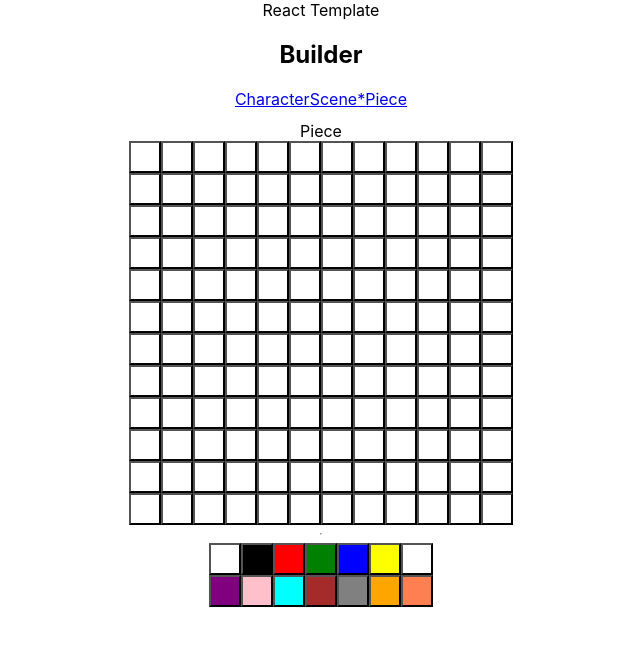
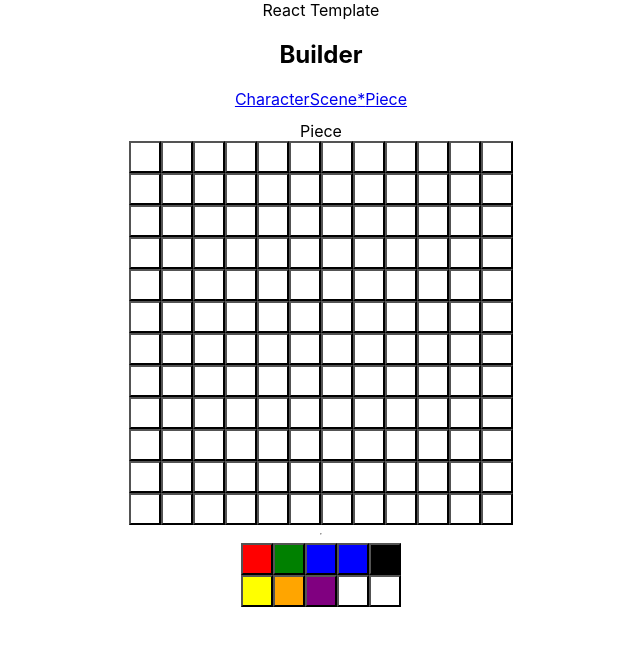
Before and after one commit to Juanjofp/block-game-builder, a React (Create React App) app: page /builder/piece in a window 1280 px wide. Shown: the top 646 px of the page, without its empty margins (319-959 px from the left). Built offline with nearby package versions, Linux system fonts and the light colour scheme.

Commit message:
Refactor BuilderPiecePage using redux

```diff
--- /dev/null
+++ b/src/features/builder/framework/web/builder-piece-page/builder-piece-page.tsx
@@ -0,0 +1,44 @@
+import * as React from 'react';
+import { MatrixColorCell } from './matrix-color-cell';
+
+export type BuilderPiecePageProps = {
+    title: string;
+    pieceSchema: string[][];
+    updatePieceSchema: (color: string, position: [number, number]) => void;
+    paletteSchema: string[][];
+    onColorSelected: (color: string, position: [number, number]) => void;
+};
+export function BuilderPiecePage({
+    title,
+    pieceSchema,
+    updatePieceSchema,
+    paletteSchema,
+    onColorSelected
+}: BuilderPiecePageProps) {
+    return (
+        <div
+            data-testid={'builder-piece-page-container'}
+            style={{
+                display: 'flex',
+                flexDirection: 'column',
+                flex: 1,
+                alignItems: 'center',
+                padding: 12
+            }}
+        >
+            <div>{title}</div>
+            <MatrixColorCell
+                testId={'builder-piece-canvas'}
+                colorScheme={pieceSchema}
+                onCellSelected={updatePieceSchema}
+            />
+            <hr />
+            <MatrixColorCell
+                testId={'builder-piece-palette'}
+                colorScheme={paletteSchema}
+                onCellSelected={onColorSelected}
+                cellSize={32}
+            />
+        </div>
+    );
+}
--- a/src/features/builder/framework/web/builder-piece-page/index.tsx
+++ b/src/features/builder/framework/web/builder-piece-page/index.tsx
@@ -1,134 +1,44 @@
 import { useI18nService } from 'services/i18n/framework';
 import * as React from 'react';
+import { useDispatch, useSelector } from 'react-redux';
+import { ReduxRootState } from 'framework/store';
+import { selectColor } from './palette-reducer';
+import { updatePiece } from './piece-reducer';
+import { BuilderPiecePage } from './builder-piece-page';
 
-type ColorCellProps = {
-    onClick: (color: string, position: [number, number]) => void;
-    indexRow: number;
-    indexColumn: number;
-    color: string;
-    size: number;
-};
+function useBuilderPiece() {
+    const palette = useSelector((state: ReduxRootState) => state.palette);
+    const pieceSchema = useSelector(
+        (state: ReduxRootState) => state.piece.colors
+    );
+    const dispatch = useDispatch();
+    const onColorSelected = (color: string, position: [number, number]) => {
+        dispatch(selectColor(position));
+    };
+    const updatePieceSchema = (color: string, position: [number, number]) => {
+        dispatch(updatePiece({ color: palette.selectedColor, position }));
+    };
 
-function ColorCell({
-    color,
-    indexRow,
-    indexColumn,
-    onClick,
-    size,
-    ...rest
-}: ColorCellProps) {
+    return {
+        palette,
+        pieceSchema,
+        onColorSelected,
+        updatePieceSchema
+    };
+}
+
+export function BuilderPiecePageContainer() {
+    const { t } = useI18nService();
+    const { pieceSchema, updatePieceSchema, palette, onColorSelected } =
+        useBuilderPiece();
+
     return (
-        <button
-            className='color-cell'
-            style={{ backgroundColor: color, height: size, width: size }}
-            onClick={() => onClick(color, [indexRow, indexColumn])}
-            {...rest}
+        <BuilderPiecePage
+            title={t('builder_piece_page_title')}
+            pieceSchema={pieceSchema}
+            updatePieceSchema={updatePieceSchema}
+            paletteSchema={palette.colors}
+            onColorSelected={onColorSelected}
         />
     );
 }
-
-function MatrixColorCell({
-    onCellSelected,
-    colorScheme,
-    testId,
-    cellSize = 32
-}: {
-    onCellSelected: (color: string, position: [number, number]) => void;
-    colorScheme: string[][];
-    cellSize?: number;
-    testId?: string;
-}) {
-    const rows = colorScheme.length;
-    const columns = colorScheme[0].length;
-
-    return (
-        <div
-            data-testid={testId}
-            style={{ display: 'flex', flexDirection: 'column', flex: 1 }}
-        >
-            {Array.from({ length: rows }).map((_, indexRow) => (
-                <div
-                    style={{
-                        display: 'flex'
-                    }}
-                    key={`canvas-row-${indexRow}`}
-                    data-testid={`${testId}-row`}
-                >
-                    {Array.from({ length: columns }).map((_, indexColumn) => (
-                        <ColorCell
-                            onClick={onCellSelected}
-                            key={`canvas-cell-${indexRow}_${indexColumn}`}
-                            data-testid={`${testId}-cell-${indexRow}-${indexColumn}`}
-                            indexRow={indexRow}
-                            indexColumn={indexColumn}
-                            color={colorScheme[indexRow][indexColumn]}
-                            size={cellSize}
-                        />
-                    ))}
-                </div>
-            ))}
-        </div>
-    );
-}
-
-const paletteScheme = [
-    ['white', 'black', 'red', 'green', 'blue', 'yellow', 'transparent'],
-    ['purple', 'pink', 'cyan', 'brown', 'grey', 'orange', 'coral']
-];
-const canvasSize = 12;
-export function BuilderPiecePage() {
-    const { t } = useI18nService();
-    const [colorScheme, setColorScheme] = React.useState<string[][]>(
-        Array.from({ length: canvasSize }, () =>
-            Array.from({ length: canvasSize }, () => 'transparent')
-        )
-    );
-
-    const [selectedColor, setSelectedColor] = React.useState<string | null>(
-        null
-    );
-
-    function updateCanvas(color: string, position: [number, number]) {
-        const [rowSelected, columnSelected] = position;
-        setColorScheme(
-            colorScheme.map((row, indexRow) =>
-                row.map((color, indexColumn) => {
-                    if (
-                        indexRow === rowSelected &&
-                        indexColumn === columnSelected
-                    ) {
-                        return selectedColor || 'transparent';
-                    }
-                    return colorScheme[indexRow][indexColumn];
-                })
-            )
-        );
-    }
-
-    return (
-        <div
-            data-testid={'builder-piece-page-container'}
-            style={{
-                display: 'flex',
-                flexDirection: 'column',
-                flex: 1,
-                alignItems: 'center',
-                padding: 12
-            }}
-        >
-            <div>{t('builder_piece_page_title')}</div>
-            <MatrixColorCell
-                testId={'builder-piece-canvas'}
-                colorScheme={colorScheme}
-                onCellSelected={updateCanvas}
-            />
-            <hr />
-            <MatrixColorCell
-                testId={'builder-piece-palette'}
-                colorScheme={paletteScheme}
-                onCellSelected={setSelectedColor}
-                cellSize={32}
-            />
-        </div>
-    );
-}
--- /dev/null
+++ b/src/features/builder/framework/web/builder-piece-page/matrix-color-cell.tsx
@@ -0,0 +1,71 @@
+import * as React from 'react';
+
+type ColorCellProps = {
+    onClick: (color: string, position: [number, number]) => void;
+    indexRow: number;
+    indexColumn: number;
+    color: string;
+    size: number;
+};
+
+function ColorCell({
+    color,
+    indexRow,
+    indexColumn,
+    onClick,
+    size,
+    ...rest
+}: ColorCellProps) {
+    return (
+        <button
+            className='color-cell'
+            style={{ backgroundColor: color, height: size, width: size }}
+            onClick={() => onClick(color, [indexRow, indexColumn])}
+            {...rest}
+        />
+    );
+}
+
+export function MatrixColorCell({
+    onCellSelected,
+    colorScheme,
+    testId,
+    cellSize = 32
+}: {
+    onCellSelected: (color: string, position: [number, number]) => void;
+    colorScheme: string[][];
+    cellSize?: number;
+    testId?: string;
+}) {
+    const rows = colorScheme.length;
+    const columns = colorScheme[0].length;
+
+    return (
+        <div
+            data-testid={testId}
+            style={{ display: 'flex', flexDirection: 'column', flex: 1 }}
+        >
+            {Array.from({ length: rows }).map((_, indexRow) => (
+                <div
+                    style={{
+                        display: 'flex'
+                    }}
+                    key={`canvas-row-${indexRow}`}
+                    data-testid={`${testId}-row`}
+                >
+                    {Array.from({ length: columns }).map((_, indexColumn) => (
+                        <ColorCell
+                            onClick={onCellSelected}
+                            key={`canvas-cell-${indexRow}_${indexColumn}`}
+                            data-testid={`${testId}-cell-${indexRow}-${indexColumn}`}
+                            indexRow={indexRow}
+                            indexColumn={indexColumn}
+                            color={colorScheme[indexRow][indexColumn]}
+                            size={cellSize}
+                        />
+                    ))}
+                </div>
+            ))}
+        </div>
+    );
+}
--- /dev/null
+++ b/src/features/builder/framework/web/builder-piece-page/palette-reducer.ts
@@ -0,0 +1,30 @@
+import { createSlice, PayloadAction } from '@reduxjs/toolkit';
+
+export type PaletteState = {
+    colors: string[][];
+    selectedIndex?: [number, number];
+    selectedColor: string;
+};
+
+const initialState: PaletteState = {
+    colors: [
+        ['red', 'green', 'blue', 'blue', 'black'],
+        ['yellow', 'orange', 'purple', 'white', 'transparent']
+    ],
+    selectedColor: 'transparent'
+};
+
+export const paletteSlice = createSlice({
+    name: 'palette',
+    initialState,
+    reducers: {
+        selectColor(state, action: PayloadAction<[number, number]>) {
+            const [row, col] = action.payload;
+            state.selectedIndex = action.payload;
+            state.selectedColor = state.colors[row][col];
+        }
+    }
+});
+
+export const { selectColor } = paletteSlice.actions;
+export default paletteSlice.reducer;
--- /dev/null
+++ b/src/features/builder/framework/web/builder-piece-page/piece-reducer.ts
@@ -0,0 +1,29 @@
+import { createSlice, PayloadAction } from '@reduxjs/toolkit';
+
+export type PieceState = {
+    colors: string[][];
+};
+
+const canvasSize = 12;
+const initialState: PieceState = {
+    colors: Array.from({ length: canvasSize }, () =>
+        Array.from({ length: canvasSize }, () => 'transparent')
+    )
+};
+
+export const pieceSlice = createSlice({
+    name: 'piece',
+    initialState,
+    reducers: {
+        updatePiece(
+            state,
+            action: PayloadAction<{ color: string; position: [number, number] }>
+        ) {
+            const [row, col] = action.payload.position;
+            state.colors[row][col] = action.payload.color;
+        }
+    }
+});
+
+export const { updatePiece } = pieceSlice.actions;
+export default pieceSlice.reducer;
--- a/src/services/routing/framework/index.tsx
+++ b/src/services/routing/framework/index.tsx
@@ -5,7 +5,7 @@ import { useI18nService } from 'services/i18n/framework';
 import { useLog } from 'services/log/framework';
 import { BuilderLayoutPage } from 'features/builder/framework/web/builder-layout-page';
 import { BuilderScenePage } from 'features/builder/framework/web/builder-scene-page';
-import { BuilderPiecePage } from 'features/builder/framework/web/builder-piece-page';
+import { BuilderPiecePageContainer } from 'features/builder/framework/web/builder-piece-page';
 import { BuilderCharacterPage } from 'features/builder/framework/web/builder-character-page';
 import {
     BuilderPath,
@@ -36,7 +36,10 @@ export function Routing() {
                         path={CharacterPath}
                         element={<BuilderCharacterPage />}
                     />
-                    <Route path={PiecePath} element={<BuilderPiecePage />} />
+                    <Route
+                        path={PiecePath}
+                        element={<BuilderPiecePageContainer />}
+                    />
                 </Route>
             </Route>
         </Routes>
--- a/src/test-utils/index.tsx
+++ b/src/test-utils/index.tsx
@@ -7,7 +7,6 @@ import { FallbackProps } from 'react-error-boundary';
 import { AppError } from 'framework/web/app-error';
 import { LogService } from 'services/log/log-service';
 import { AppDependencies } from 'framework/web';
-import { DeepPartial } from '@reduxjs/toolkit';
 import { buildStore, ReduxRootState } from 'framework/store';
 
 type MockLogService = LogService & {
@@ -30,7 +29,7 @@ export function renderInsideApp(
         CustomError = AppError,
         ...rest
     }: {
-        initialState?: DeepPartial<ReduxRootState>;
+        initialState?: Partial<ReduxRootState>;
         index?: number;
         history?: string[];
         CustomError?: React.ComponentType<FallbackProps>;
```
Also changed, not shown: src/framework/store/index.ts (+7 -9 lines), 1 other file (tests, documents, lock files or other folders).
